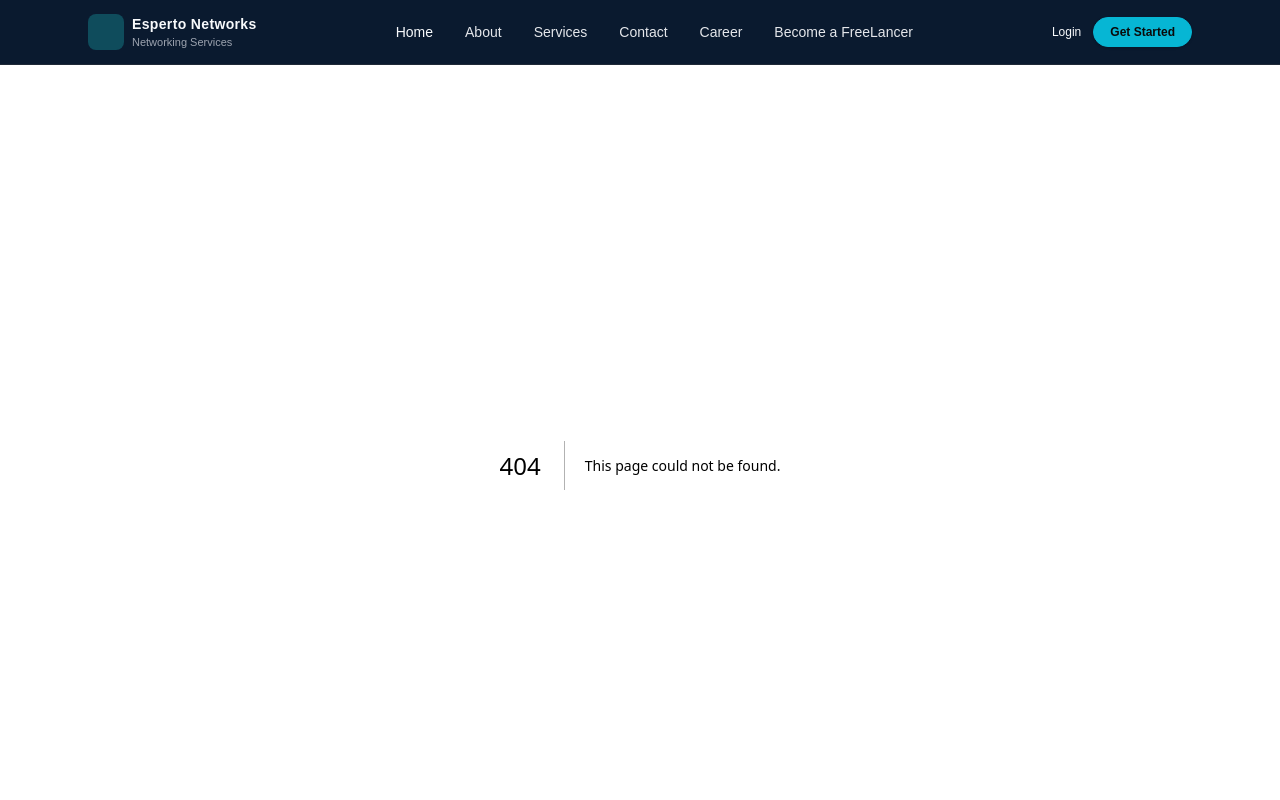
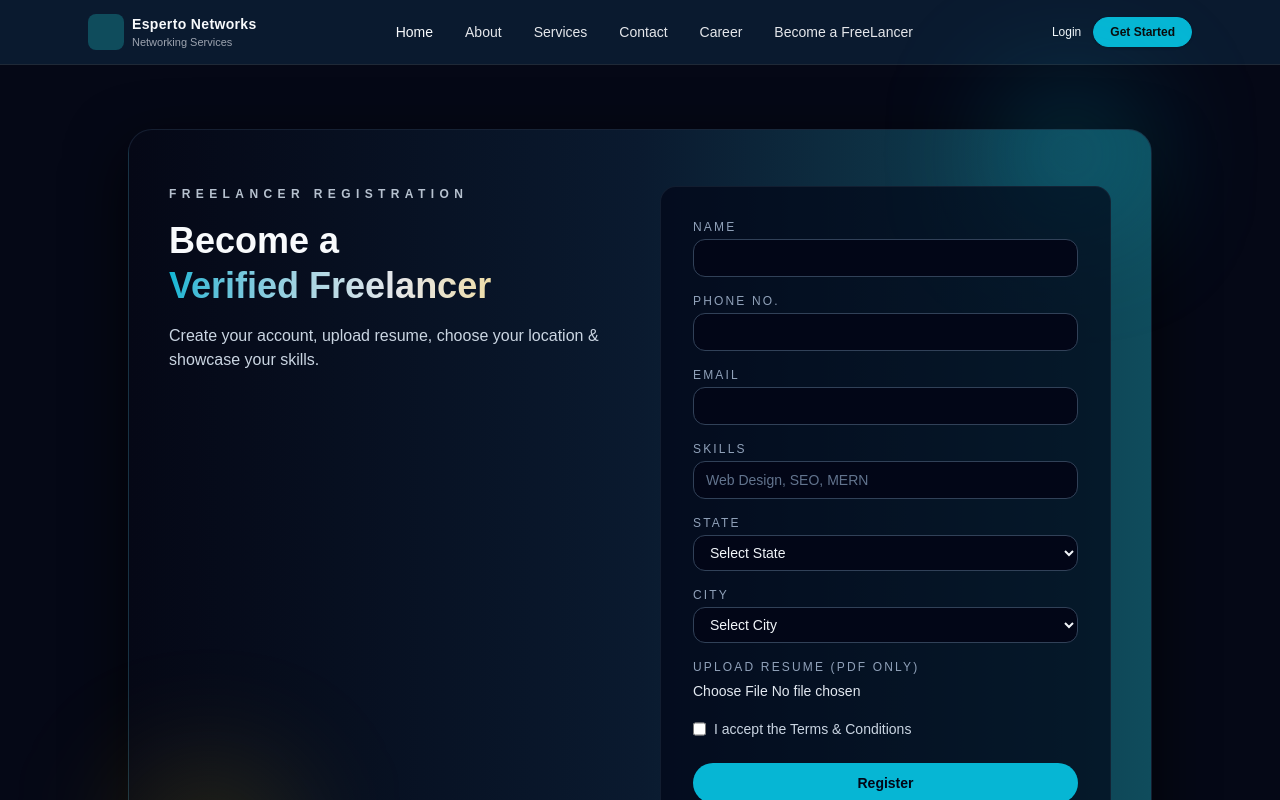
Before and after one commit to TejasJuniwal13/ESPERTO-NETWORK, a Next.js app: page /freelancer in a window 1280 px wide. Before the commit this address had no page. Shown: the top 800 px of the page. Built offline with nearby package versions, Linux system fonts and the light colour scheme.

Commit message:
freelancer form created

```diff
--- /dev/null
+++ b/src/app/freelancer/page.tsx
@@ -0,0 +1,241 @@
+"use client";
+
+import { useState, FormEvent } from "react";
+import indiaData from "@/app/data/indianstatescities.json"
+import { error } from "console";
+
+export default function FreelancerRegistration() {
+    const [errors, setErrors] = useState<any>({});
+    const [loading, setLoading] = useState(false);
+
+    const [form, setForm] = useState({
+        name: "",
+        phone: "",
+        email: "",
+        skills: "",
+        state: "",
+        city: "",
+        resume: null as File | null,
+        terms: false
+    });
+
+    const states = Object.keys(indiaData);
+
+    const cities =
+        form.state && indiaData[form.state as keyof typeof indiaData]
+            ? indiaData[form.state as keyof typeof indiaData]
+            : [];
+
+    const handleSubmit = async (e: FormEvent) => {
+        e.preventDefault();
+
+        const newErrors: any = {};
+
+        if (!form.name) newErrors.name = "Name is required";
+        if (!form.phone) newErrors.phone = "Phone number is required";
+        if (!form.email) newErrors.email = "Email is required";
+        if (!form.skills) newErrors.skills = "Skills are required";
+        if (!form.state) newErrors.state = "Select a state";
+        if (!form.city) newErrors.city = "Select a city";
+        if (!form.resume) newErrors.resume = "Upload your resume (PDF)";
+        if (!form.terms) newErrors.terms = "You must accept Terms & Conditions";
+
+        setErrors(newErrors);
+
+        if (Object.keys(newErrors).length > 0) return; // stop submit if errors exist
+
+        setLoading(true);
+
+
+        //backend Logic
+
+        const fd = new FormData();
+    fd.append("name", form.name);
+    fd.append("email", form.email);
+    fd.append("phone", form.phone);
+    fd.append("skills", form.skills);
+    fd.append("city", form.city);
+
+    if (form.resume) {
+      fd.append("resume", form.resume);
+    }
+
+    try {
+        const res = await fetch("/api/freelancer/apply",{
+            method: "POST",
+            body: fd
+        });
+
+        if (!res.ok) {
+      const data = await res.json();
+      throw new Error(data.error || "Something went wrong");
+    }
+
+        // success
+        setForm({name: "",
+        phone: "",
+        email: "",
+        skills: "",
+        state: "",
+        city: "",
+        resume: null as File | null,
+        terms: false});
+
+    }catch(err:any){
+        setErrors(err.message);
+    }finally{
+        setLoading(false);
+    }
+};
+
+    return (
+        <div className="bg-[#050816] min-h-screen flex items-center justify-center px-4 py-16">
+
+            <section className="relative w-full max-w-5xl rounded-3xl border border-slate-800/70 bg-gradient-to-r from-[#050816] via-[#0A1A2F] to-[#0F4C5C] px-6 py-10 md:px-10 md:py-14 shadow-[0_20px_60px_rgba(0,0,0,0.75)]">
+
+                <div className="pointer-events-none absolute -top-10 right-4 h-32 w-32 rounded-full bg-[#06B6D4]/30 blur-3xl" />
+                <div className="pointer-events-none absolute bottom-0 left-0 h-40 w-40 rounded-full bg-[#FACC15]/18 blur-3xl" />
+
+                <div className="relative grid gap-10 md:grid-cols-2">
+
+                    <div className="space-y-4">
+                        <p className="text-xs font-semibold uppercase tracking-[0.45em] text-slate-300/90">
+                            Freelancer Registration
+                        </p>
+
+                        <h2 className="text-3xl md:text-4xl font-semibold leading-tight text-slate-50">
+                            Become a
+                            <span className="block bg-gradient-to-r from-[#06B6D4] via-[#E5E7EB] to-[#FACC15] bg-clip-text text-transparent">
+                                Verified Freelancer
+                            </span>
+                        </h2>
+
+                        <p className="text-sm md:text-base text-slate-300 max-w-xl">
+                            Create your account, upload resume, choose your location & showcase your skills.
+                        </p>
+                    </div>
+
+                    <div className="bg-[#020617]/70 rounded-2xl border border-slate-800/60 p-6 md:p-8">
+
+                        <form onSubmit={handleSubmit} className="space-y-4">
+
+                            <Input label="Name" value={form.name} error={errors.name} onChange={(e: any) => setForm({ ...form, name: e.target.value })} />
+
+                            <Input label="Phone No." value={form.phone} error={errors.phone} onChange={(e: any) => setForm({ ...form, phone: e.target.value })} />
+
+                            <Input label="Email" type="email" value={form.email} error={errors.email} onChange={(e: any) => setForm({ ...form, email: e.target.value })} />
+
+
+
+                            <Input label="Skills" placeholder="Web Design, SEO, MERN" value={form.skills} error={errors.skills} onChange={(e: any) => setForm({ ...form, skills: e.target.value })} />
+
+                            {/* STATE */}
+                            <Select
+                                label="State"
+                                value={form.state}
+                                options={states}
+                                error={errors.state}
+                                onChange={(e: any) =>
+                                    setForm({ ...form, state: e.target.value, city: "" })
+                                }
+                            />
+
+                            {/* CITY  */}
+                            <Select
+                                label="City"
+                                value={form.city}
+                                options={cities}
+                                disabled={!form.state}
+                                error={errors.city}
+                                onChange={(e: any) =>
+                                    setForm({ ...form, city: e.target.value })
+                                }
+                            />
+
+                            <div className="space-y-1">
+                                <label className="block text-xs font-medium uppercase tracking-[0.18em] text-slate-400">
+                                    Upload Resume (PDF only)
+                                </label>
+
+                                <input
+                                    type="file"
+                                    accept="application/pdf"
+                                    onChange={(e) =>
+                                        setForm({ ...form, resume: e.target.files?.[0] ?? null })
+
+                                    }
+                                    className="text-slate-200 text-sm"
+                                />
+                            </div>
+
+                            <label className="flex gap-2 text-slate-300 text-sm">
+                                <input type="checkbox" onChange={(e) => setForm({ ...form, terms: e.target.checked })} />
+                                I accept the Terms & Conditions
+                            </label>
+
+                            <button
+                                type="submit"
+                                disabled={loading}
+                                className="mt-2 w-full rounded-full bg-[#06B6D4] py-2.5 text-sm font-semibold text-[#020617] hover:bg-[#0ad2f5] transition-colors disabled:opacity-60"
+                            >
+                                {loading ? "Registering..." : "Register"}
+                            </button>
+
+                            <p className="text-center text-slate-400 text-sm">
+                                Already have an account? <span className="text-[#06B6D4] cursor-pointer">Login</span>
+                            </p>
+
+                        </form>
+                    </div>
+                </div>
+            </section>
+        </div>
+    );
+}
+
+/*
+ ---------- Reusable components ----------
+ Input and Select
+
+*/
+
+function Input({ label, name, error, ...props }: any) {
+    return (
+        <div className="space-y-1">
+            <label className="block text-xs font-medium uppercase tracking-[0.18em] text-slate-400">
+                {label}
+            </label>
+
+            <input
+                {...props}
+                className={`w-full rounded-xl border px-3 py-2 text-sm bg-[#020617] text-slate-100 placeholder:text-slate-500 focus:outline-none
+          ${error ? "border-red-500 focus:ring-red-500" : "border-slate-700 focus:ring-[#06B6D4]/70"}`}
+            />
+
+            {error && <p className="text-red-400 text-xs">{error}</p>}
+        </div>
+    );
+}
+
+function Select({ label, error, options, ...props }: any) {
+    return (
+        <div className="space-y-1">
+            <label className="block text-xs font-medium uppercase tracking-[0.18em] text-slate-400">
+                {label}
+            </label>
+
+            <select
+                {...props}
+                className={`w-full rounded-xl border px-3 py-2 text-sm bg-[#020617] text-slate-100
+          ${error ? "border-red-500 focus:ring-red-500" : "border-slate-700 focus:ring-[#06B6D4]/70"}`}
+            >
+                <option value="">Select {label}</option>
+                {options.map((o: string) => (
+                    <option key={o}>{o}</option>
+                ))}
+            </select>
+
+            {error && <p className="text-red-400 text-xs">{error}</p>}
+        </div>
+    );
+}
```
